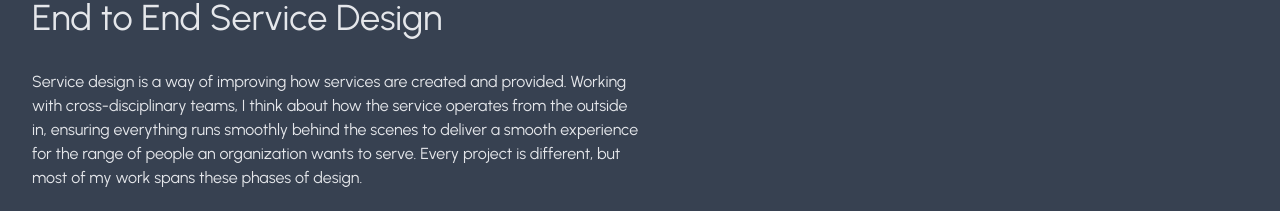
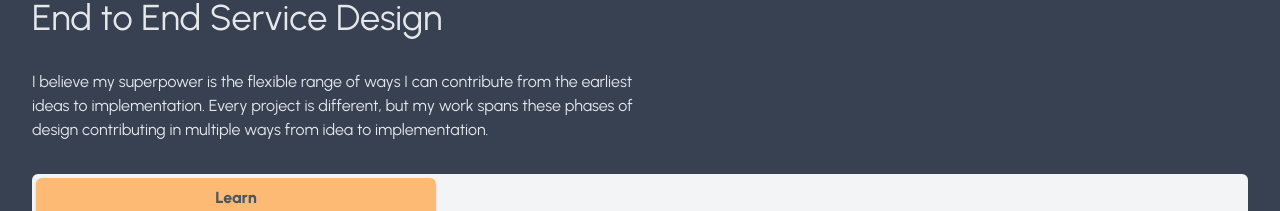
Before and after one commit to servstudio/designportfolio, a Next.js app in the folder portfolio/: page / in a window 1280 px wide. Shown: the part 522-733 px from the top of the page. Built offline with nearby package versions, Linux system fonts and the light colour scheme; no server answers; the database is empty.

Commit message:
Updating End to End section.

```diff
--- a/portfolio/src/pages/index.js
+++ b/portfolio/src/pages/index.js
@@ -57,12 +57,10 @@ export default function Home({ projects }) {
       <div className="container p-8 mx-auto space-y-8 text-gray-200 bg-gray-700 rounded-md max-w-7xl md:pb-16">
         <h2 className="text-4xl">End to End Service Design</h2>
         <p className="w-4/5 md:w-1/2">
-          Service design is a way of improving how services are created and
-          provided. Working with cross-disciplinary teams, I think about how the
-          service operates from the outside in, ensuring everything runs
-          smoothly behind the scenes to deliver a smooth experience for the
-          range of people an organization wants to serve. Every project is
-          different, but most of my work spans these phases of design.
+          I believe my superpower is the flexible range of ways I can contribute
+          from the earliest ideas to implementation. Every project is different,
+          but my work spans these phases of design contributing in multiple ways
+          from idea to implementation.
         </p>
         <div className="w-full">
           <Tabs />
```
